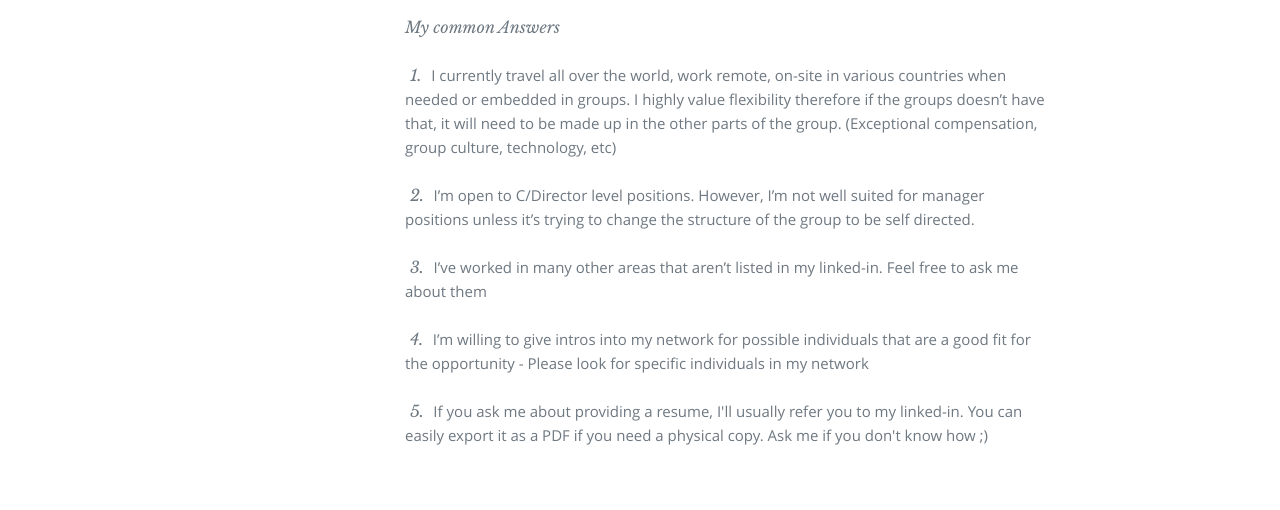
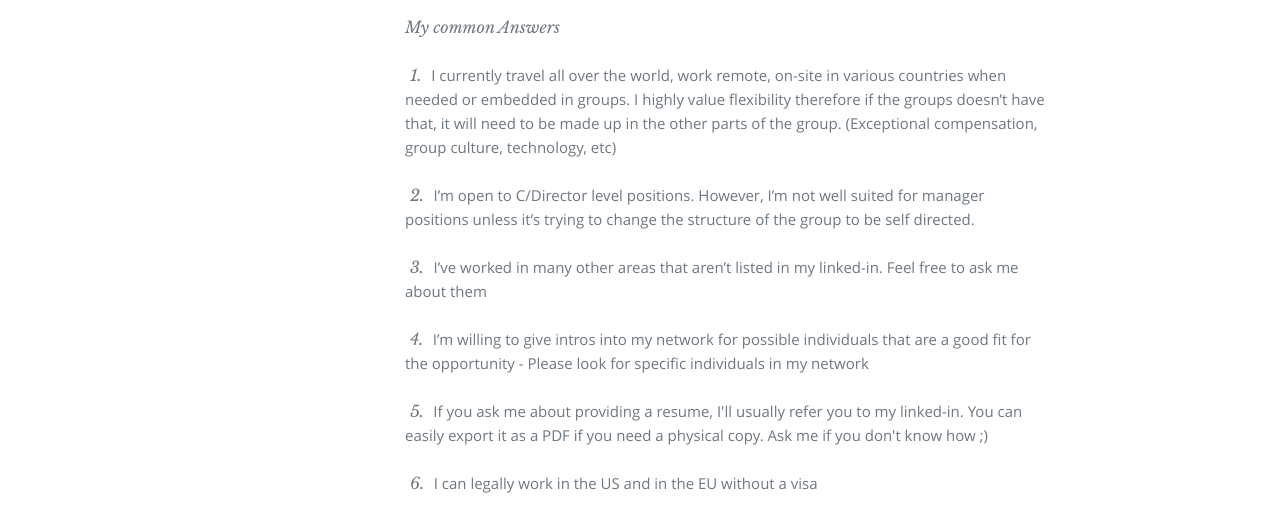
Before and after one commit to josmo/grannec.com, a plain HTML site: page index.html in a window 1280 px wide. Shown: the part 3936-4446 px from the top of the page. Drawn offline with nearby package versions, Linux system fonts and the light colour scheme.

Commit message:
legal working locations

```diff
--- a/index.html
+++ b/index.html
@@ -419,6 +419,8 @@
                 <br><br><span>5.</span> <em class="date">
                     If you ask me about providing a resume, I'll usually refer you to my linked-in. You can easily
                     export it as a PDF if you need a physical copy. Ask me if you don't know how ;)</em>
+                <br><br><span>6.</span> <em class="date">
+                    I can legally work in the US and in the EU without a visa</em>
             </p>
 
 
```
